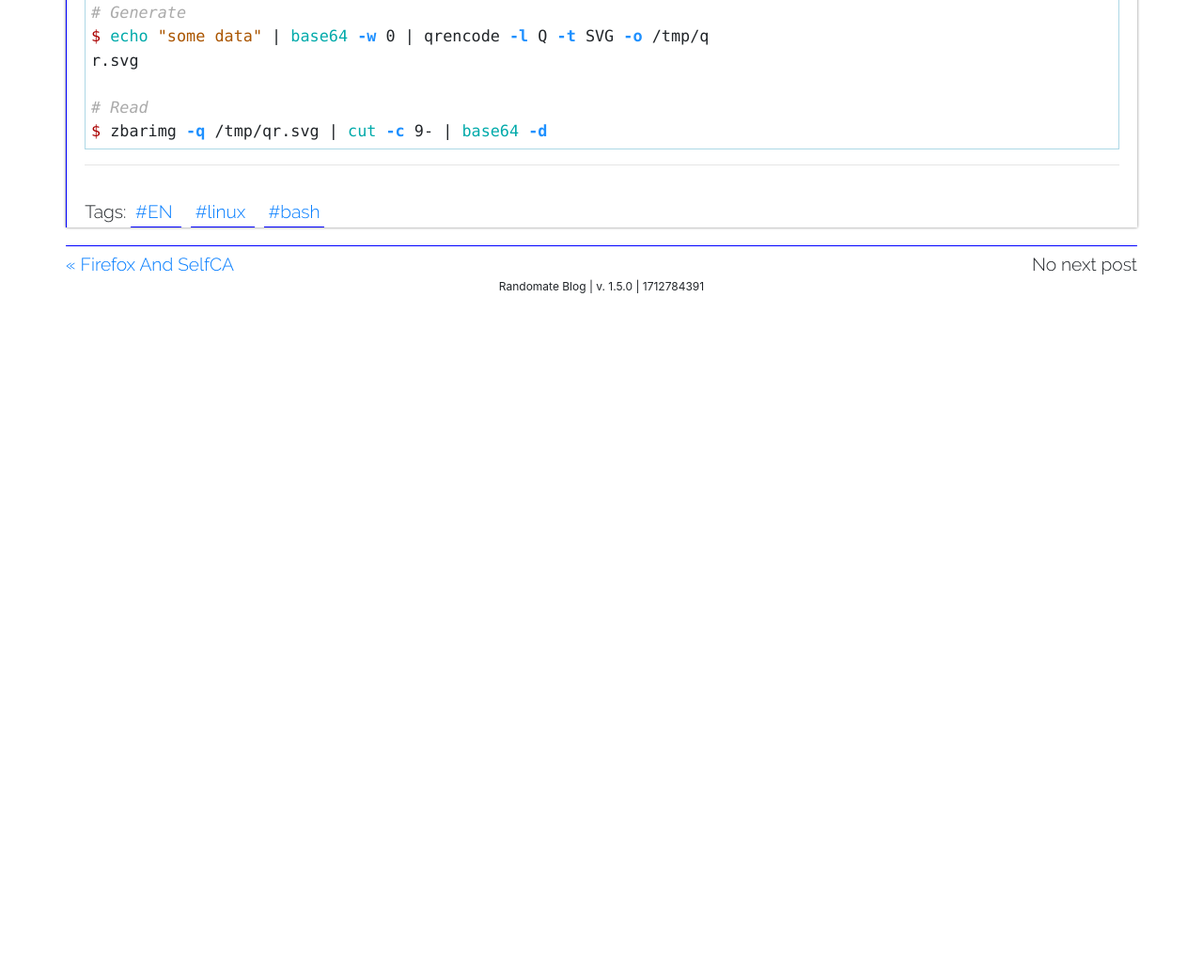
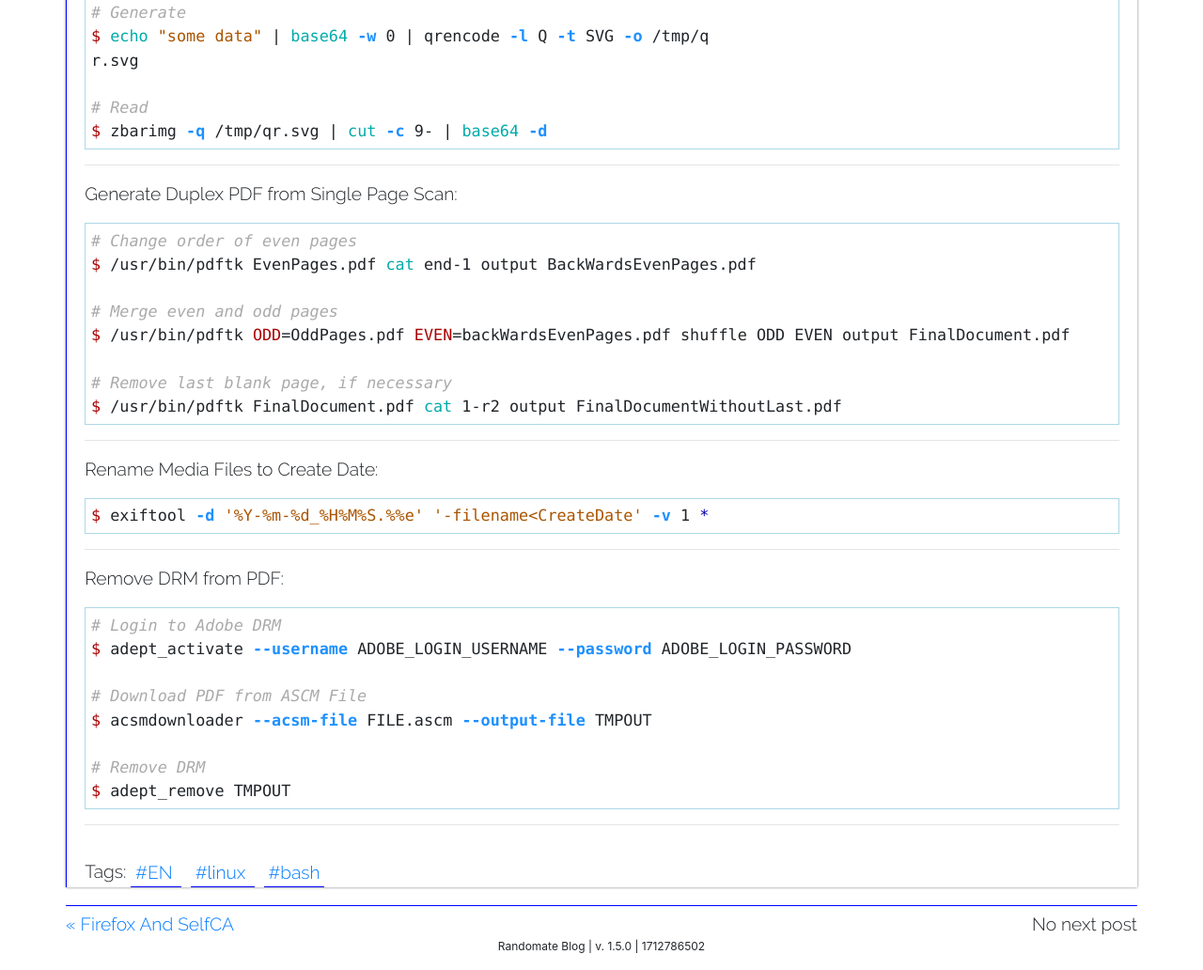
Before and after one commit to Randomate/randomate.github.io, a plain HTML site: page 2024-04-09/Commands-Collection.html in a window 1280 px wide. Shown: the part 584-1616 px from the top of the page at 94% size. Before the commit the page ends 914 px from the top, so only its background shows below. Drawn offline with Linux system fonts and the light colour scheme.

Commit message:
6c0b9006ec21bdbd8eccb228b7a8fdd6a87b4e94

```diff
--- a/2024-04-09/Commands-Collection.html
+++ b/2024-04-09/Commands-Collection.html
@@ -4,11 +4,11 @@
     <meta charset="utf-8">
     <meta name="viewport" content="width=device-width, initial-scale=1.0">
     <link rel="icon" type="image/png" href="/assets/img/fav.png">
-    <meta name='revised' content='2024-04-10T16:26:31-05:00'>
-    <meta name='search_date' content='2024-04-10T16:26:31-05:00'>
-    <meta name='date' content='2024-04-10T16:26:31-05:00'>
-    <meta name="date.updated" content="2024-04-10T16:26:31-05:00; 2024-04-10T16:26:31-05:00">
-    <link rel="stylesheet" href="/assets/css/styles.css?1712784391">
+    <meta name='revised' content='2024-04-10T17:01:42-05:00'>
+    <meta name='search_date' content='2024-04-10T17:01:42-05:00'>
+    <meta name='date' content='2024-04-10T17:01:42-05:00'>
+    <meta name="date.updated" content="2024-04-10T17:01:42-05:00; 2024-04-10T17:01:42-05:00">
+    <link rel="stylesheet" href="/assets/css/styles.css?1712786502">
 <title>Randomate Blog - Commands Collection</title>
   </head>
   <body>
@@ -50,6 +50,32 @@ r.svg
 <span class="nv">$ </span>zbarimg <span class="nt">-q</span> /tmp/qr.svg | <span class="nb">cut</span> <span class="nt">-c</span> 9- | <span class="nb">base64</span> <span class="nt">-d</span>
 </code></pre></div></div>
 <hr />
+<p>Generate Duplex PDF from Single Page Scan:</p>
+<div class="language-bash highlighter-rouge"><div class="highlight"><pre class="highlight"><code><span class="c"># Change order of even pages</span>
+<span class="nv">$ </span>/usr/bin/pdftk EvenPages.pdf <span class="nb">cat </span>end-1 output BackWardsEvenPages.pdf
+
+<span class="c"># Merge even and odd pages</span>
+<span class="nv">$ </span>/usr/bin/pdftk <span class="nv">ODD</span><span class="o">=</span>OddPages.pdf <span class="nv">EVEN</span><span class="o">=</span>backWardsEvenPages.pdf shuffle ODD EVEN output FinalDocument.pdf
+
+<span class="c"># Remove last blank page, if necessary</span>
+<span class="nv">$ </span>/usr/bin/pdftk FinalDocument.pdf <span class="nb">cat </span>1-r2 output FinalDocumentWithoutLast.pdf
+</code></pre></div></div>
+<hr />
+<p>Rename Media Files to Create Date:</p>
+<div class="language-bash highlighter-rouge"><div class="highlight"><pre class="highlight"><code><span class="nv">$ </span>exiftool <span class="nt">-d</span> <span class="s1">'%Y-%m-%d_%H%M%S.%%e'</span> <span class="s1">'-filename&lt;CreateDate'</span> <span class="nt">-v</span> 1 <span class="k">*</span>
+</code></pre></div></div>
+<hr />
+<p>Remove DRM from PDF:</p>
+<div class="language-bash highlighter-rouge"><div class="highlight"><pre class="highlight"><code><span class="c"># Login to Adobe DRM</span>
+<span class="nv">$ </span>adept_activate <span class="nt">--username</span> ADOBE_LOGIN_USERNAME <span class="nt">--password</span> ADOBE_LOGIN_PASSWORD
+
+<span class="c"># Download PDF from ASCM File</span>
+<span class="nv">$ </span>acsmdownloader <span class="nt">--acsm-file</span> FILE.ascm <span class="nt">--output-file</span> TMPOUT
+
+<span class="c"># Remove DRM</span>
+<span class="nv">$ </span>adept_remove TMPOUT
+</code></pre></div></div>
+<hr />
 
 
                 <div class="tags">
@@ -80,6 +106,6 @@ r.svg
         </div>
 </div>
   </div>
-  <div id="footer">Randomate Blog | v. 1.5.0 | 1712784391</div>
+  <div id="footer">Randomate Blog | v. 1.5.0 | 1712786502</div>
   </body>
 </html>
```
Also changed, not shown: 2023-02-01/Delete-Old-ZFS-Snapshots.html (+6 -6 lines), 2023-03-29/OpenZFS-with-HSM-encryption.html (+6 -6 lines), 2023-04-08/Getreidesorten.html (+6 -6 lines), 2023-04-20/ZFS-clone-snapshots.html (+6 -6 lines), 2023-05-02/Backup-to-AWS-S3-Deep-Archive.html (+6 -6 lines), 2023-06-30/Photovoltaik-Übersicht.html (+6 -6 lines), 2023-07-25/ESP-IDF-with-WolfSSL.html (+6 -6 lines), 2024-04-08/Firefox-and-SelfCA.html (+6 -6 lines), 404.html (+6 -6 lines), imprint/index.html (+6 -6 lines), index.html (+6 -6 lines), tags/index.html (+6 -6 lines), 1 other file.
